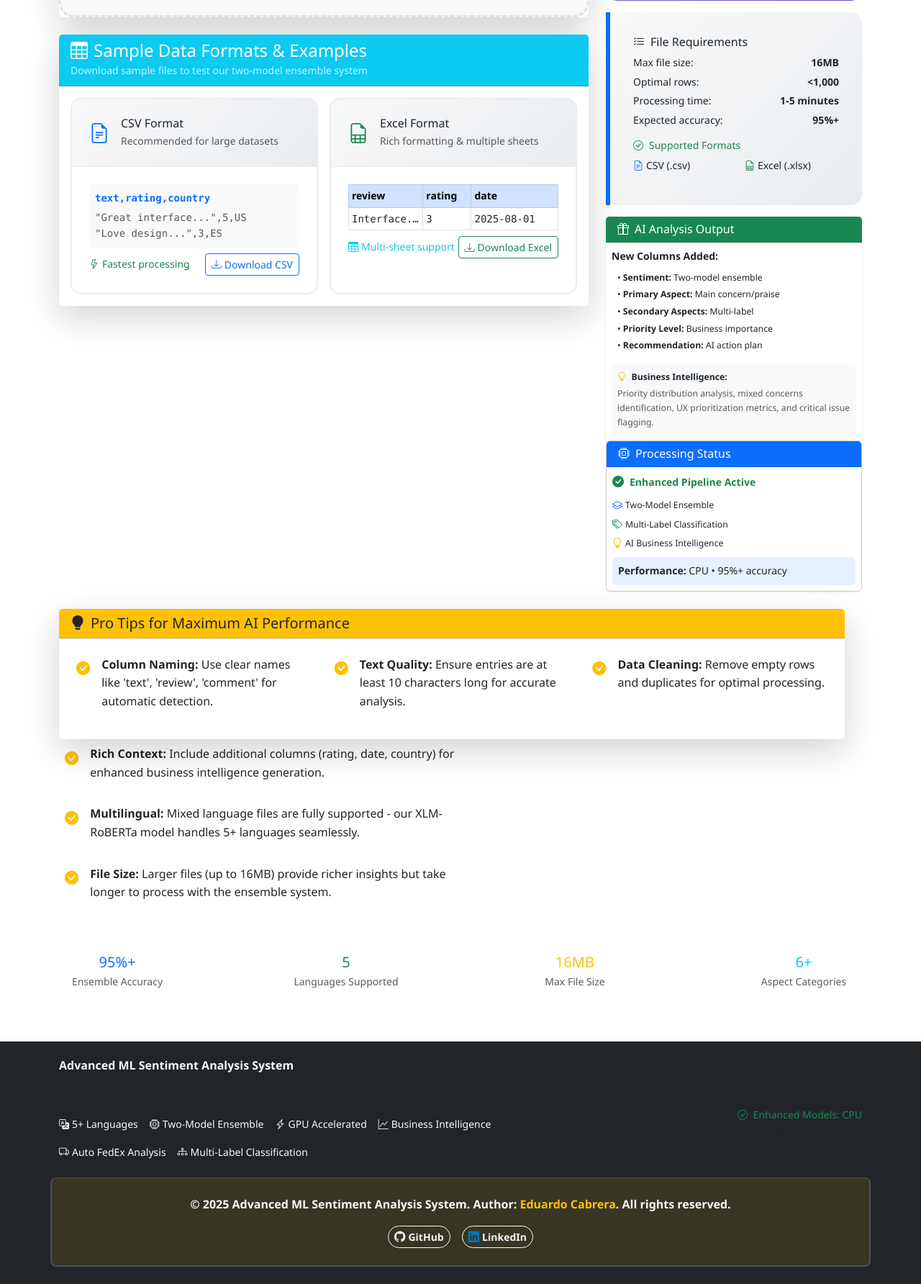
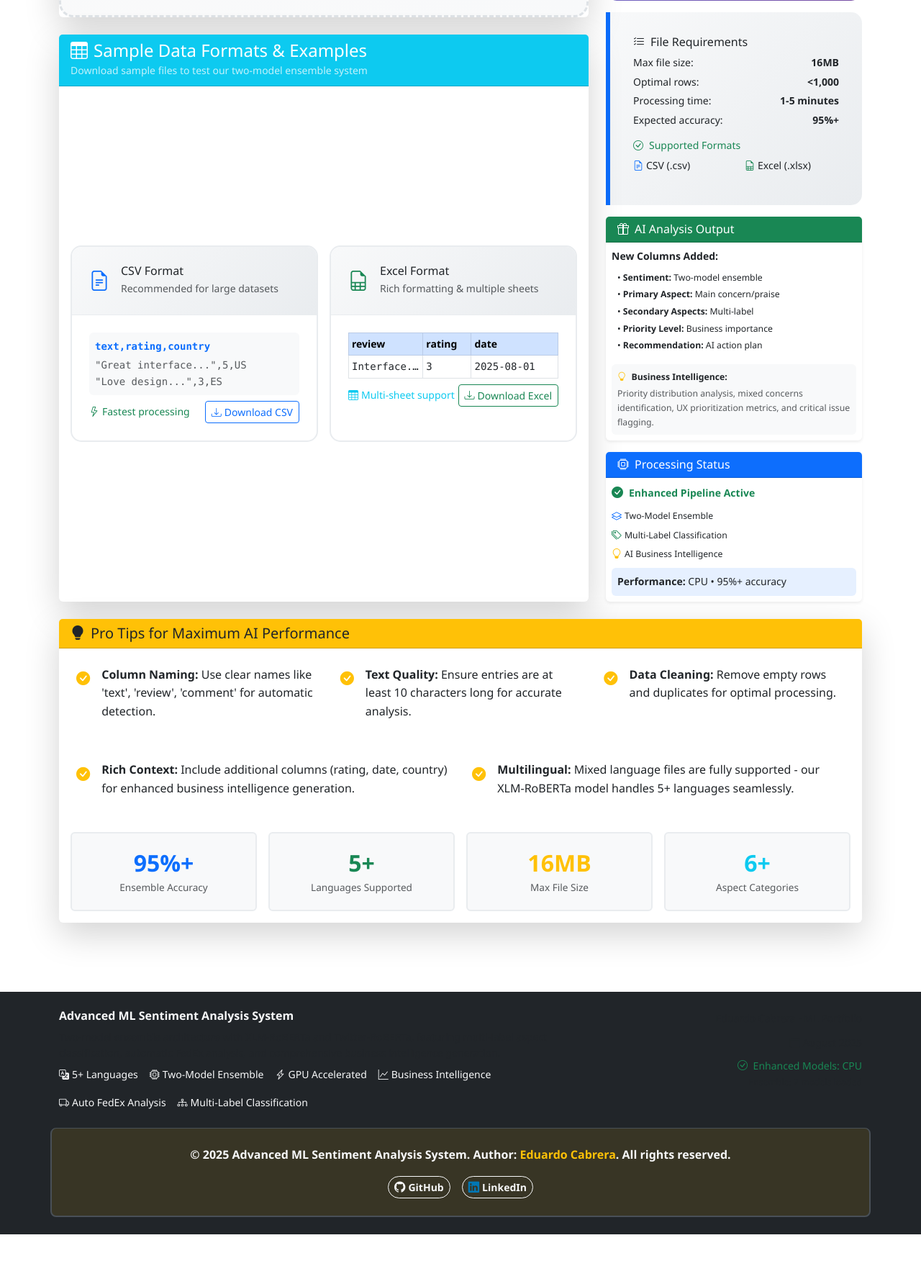
Before and after one commit to eduardocabrera1983/multilingual-sentiment-analysis, a Flask app: page /upload in a window 1280 px wide. Shown: the part 925-2709 px from the top of the page at 72% size. After the commit the page ends 2640 px from the top, so only its background shows below. Run offline with Flask 3, Linux system fonts and the light colour scheme.

Commit message:
Fix upload page layout alignment - perfect horizontal start/end alignment between columns

```diff
--- a/web_app/templates/upload.html
+++ b/web_app/templates/upload.html
@@ -364,6 +364,57 @@
         margin-top: 0.2rem;
     }
 
+    .metric-card {
+        transition: all 0.3s ease;
+        min-height: 110px;
+        display: flex;
+        flex-direction: column;
+        justify-content: center;
+        align-items: center;
+        border: 2px solid #e9ecef !important;
+        background: #f8f9fa !important;
+        position: relative;
+        overflow: hidden;
+    }
+
+    .metric-card:hover {
+        transform: translateY(-3px);
+        box-shadow: 0 8px 25px rgba(0,0,0,0.15) !important;
+        border-color: #007bff !important;
+        background: #ffffff !important;
+    }
+
+    .metric-value {
+        font-weight: bold;
+        font-size: 2rem !important;
+        line-height: 1.1;
+        margin-bottom: 0.5rem !important;
+        display: block;
+    }
+
+    .metric-label {
+        font-size: 0.85rem;
+        font-weight: 500;
+        text-align: center;
+        line-height: 1.3;
+        margin: 0;
+    }
+
+    .metric-card::before {
+        content: '';
+        position: absolute;
+        top: 0;
+        left: -100%;
+        width: 100%;
+        height: 100%;
+        background: linear-gradient(90deg, transparent, rgba(255,255,255,0.4), transparent);
+        transition: left 0.5s;
+    }
+
+    .metric-card:hover::before {
+        left: 100%;
+    }
+
     @media (max-width: 768px) {
         .upload-hero {
             padding: 2rem 0;
@@ -453,10 +504,10 @@
         </div>
     </div>
 
-    <div class="row">
-        <!-- Enhanced Upload Area -->
-        <div class="col-lg-8">
-            <div class="card border-0 shadow-lg mb-4">
+    <div class="row d-flex align-items-stretch">
+        <!-- Enhanced Upload Area - Back to 8/12 width -->
+        <div class="col-lg-8 d-flex flex-column">
+            <div class="card border-0 shadow-lg mb-4 flex-grow-0">
                 <div class="card-header bg-primary text-white">
                     <h4 class="mb-0">
                         <i class="bi bi-file-earmark-arrow-up me-2"></i>Upload Your Data File
@@ -540,15 +591,15 @@
                 </div>
             </div>
 
-            <!-- Enhanced Sample Data Section - Now Horizontal -->
-            <div class="card border-0 shadow-lg">
+            <!-- Enhanced Sample Data Section - Expandable to match right column -->
+            <div class="card border-0 shadow-lg flex-grow-1 d-flex flex-column">
                 <div class="card-header bg-info text-white">
                     <h4 class="mb-0">
                         <i class="bi bi-table me-2"></i>Sample Data Formats & Examples
                     </h4>
                     <small class="opacity-75">Download sample files to test our two-model ensemble system</small>
                 </div>
-                <div class="card-body">
+                <div class="card-body flex-grow-1 d-flex flex-column justify-content-center">
                     <div class="row g-3">
                         <!-- Enhanced CSV Example -->
                         <div class="col-md-6">
@@ -626,11 +677,11 @@
             </div>
         </div>
 
-        <!-- Enhanced Info Panel - Now More Compact -->
-        <div class="col-lg-4">
-            <!-- Two-Model Ensemble Info -->
+        <!-- Enhanced Info Panel - Back to 4/12 width with vertical alignment -->
+        <div class="col-lg-4 d-flex flex-column">
+            <!-- Two-Model Ensemble Info - Fixed height -->
             {% if model_status and model_status.loaded %}
-            <div class="ensemble-info mb-3">
+            <div class="ensemble-info mb-3 flex-grow-0">
                 <div class="position-relative">
                     <h5 class="mb-2">
                         <i class="bi bi-layers-fill me-2"></i>Two-Model Ensemble Active
@@ -664,8 +715,8 @@
             </div>
             {% endif %}
 
-            <!-- File Requirements -->
-            <div class="requirements-card mb-3">
+            <!-- File Requirements - Fixed height -->
+            <div class="requirements-card mb-3 flex-grow-0">
                 <h6 class="mb-2">
                     <i class="bi bi-list-check me-2"></i>File Requirements
                 </h6>
@@ -712,14 +763,14 @@
                 </div>
             </div>
 
-            <!-- Analysis Output Preview -->
-            <div class="card border-0 shadow-sm">
+            <!-- Analysis Output Preview - Expandable -->
+            <div class="card border-0 shadow-sm mb-3 flex-grow-1 d-flex flex-column">
                 <div class="card-header bg-success text-white py-2">
                     <h6 class="mb-0">
                         <i class="bi bi-gift me-2"></i>AI Analysis Output
                     </h6>
                 </div>
-                <div class="card-body p-2">
+                <div class="card-body p-2 flex-grow-1">
                     <div class="small">
                         <div class="mb-2">
                             <strong>New Columns Added:</strong>
@@ -744,10 +795,8 @@
                 </div>
             </div>
 
-            <!-- Processing Pipeline Info -->
-            <div class="card">
-            <!-- Processing Pipeline Status - Simplified -->
-            <div class="card border-0 shadow-sm">
+            <!-- Processing Pipeline Status - Fixed height at bottom -->
+            <div class="card border-0 shadow-sm flex-grow-0">
                 <div class="card-header bg-primary text-white py-2">
                     <h6 class="mb-0">
                         <i class="bi bi-cpu me-2"></i>Processing Status
@@ -807,7 +856,7 @@
                     </h5>
                 </div>
                 <div class="card-body">
-                    <div class="row g-3">
+                    <div class="row g-3 mb-4">
                         <div class="col-md-4">
                             <div class="tip-item">
                                 <i class="bi bi-check-circle-fill tip-icon"></i>
@@ -833,8 +882,13 @@
                             </div>
                         </div>
                     </div>
-                </div>
-            </div>
+
+                    <div class="row g-3 mb-4">
+                        <div class="col-md-6">
+                            <div class="tip-item">
+                                <i class="bi bi-check-circle-fill tip-icon"></i>
+                                <div>
+                                    <strong>Rich Context:</strong> Include additional columns (rating, date, country) for enhanced business intelligence generation.
                                 </div>
                             </div>
                         </div>
@@ -842,41 +896,38 @@
                             <div class="tip-item">
                                 <i class="bi bi-check-circle-fill tip-icon"></i>
                                 <div>
-                        <strong>Rich Context:</strong> Include additional columns (rating, date, country) for enhanced business intelligence generation.
-                    </div>
-                </div>
-                <div class="tip-item">
-                    <i class="bi bi-check-circle-fill tip-icon"></i>
-                    <div>
                                     <strong>Multilingual:</strong> Mixed language files are fully supported - our XLM-RoBERTa model handles 5+ languages seamlessly.
-                    </div>
-                </div>
-                <div class="tip-item">
-                    <i class="bi bi-check-circle-fill tip-icon"></i>
-                    <div>
-                        <strong>File Size:</strong> Larger files (up to 16MB) provide richer insights but take longer to process with the ensemble system.
                                 </div>
                             </div>
                         </div>
                     </div>
 
-        <div class="text-center mt-3 p-3 bg-white rounded">
-            <div class="row">
-                <div class="col-md-3 text-center mb-2">
-                    <div class="h5 text-primary mb-1">95%+</div>
-                    <div class="small text-muted">Ensemble Accuracy</div>
+                    <!-- Performance Metrics - Properly Aligned -->
+                    <div class="row g-3">
+                        <div class="col-md-3">
+                            <div class="metric-card text-center p-3 bg-light rounded border">
+                                <div class="metric-value h4 text-primary mb-2">95%+</div>
+                                <div class="metric-label small text-muted">Ensemble Accuracy</div>
                             </div>
-                <div class="col-md-3 text-center mb-2">
-                    <div class="h5 text-success mb-1">5</div>
-                    <div class="small text-muted">Languages Supported</div>
                         </div>
-                <div class="col-md-3 text-center mb-2">
-                    <div class="h5 text-warning mb-1">16MB</div>
-                    <div class="small text-muted">Max File Size</div>
+                        <div class="col-md-3">
+                            <div class="metric-card text-center p-3 bg-light rounded border">
+                                <div class="metric-value h4 text-success mb-2">5+</div>
+                                <div class="metric-label small text-muted">Languages Supported</div>
                             </div>
-                <div class="col-md-3 text-center mb-2">
-                    <div class="h5 text-info mb-1">6+</div>
-                    <div class="small text-muted">Aspect Categories</div>
+                        </div>
+                        <div class="col-md-3">
+                            <div class="metric-card text-center p-3 bg-light rounded border">
+                                <div class="metric-value h4 text-warning mb-2">16MB</div>
+                                <div class="metric-label small text-muted">Max File Size</div>
+                            </div>
+                        </div>
+                        <div class="col-md-3">
+                            <div class="metric-card text-center p-3 bg-light rounded border">
+                                <div class="metric-value h4 text-info mb-2">6+</div>
+                                <div class="metric-label small text-muted">Aspect Categories</div>
+                            </div>
+                        </div>
                     </div>
                 </div>
             </div>
```
Lines whose indentation alone changed are shown as unchanged.
